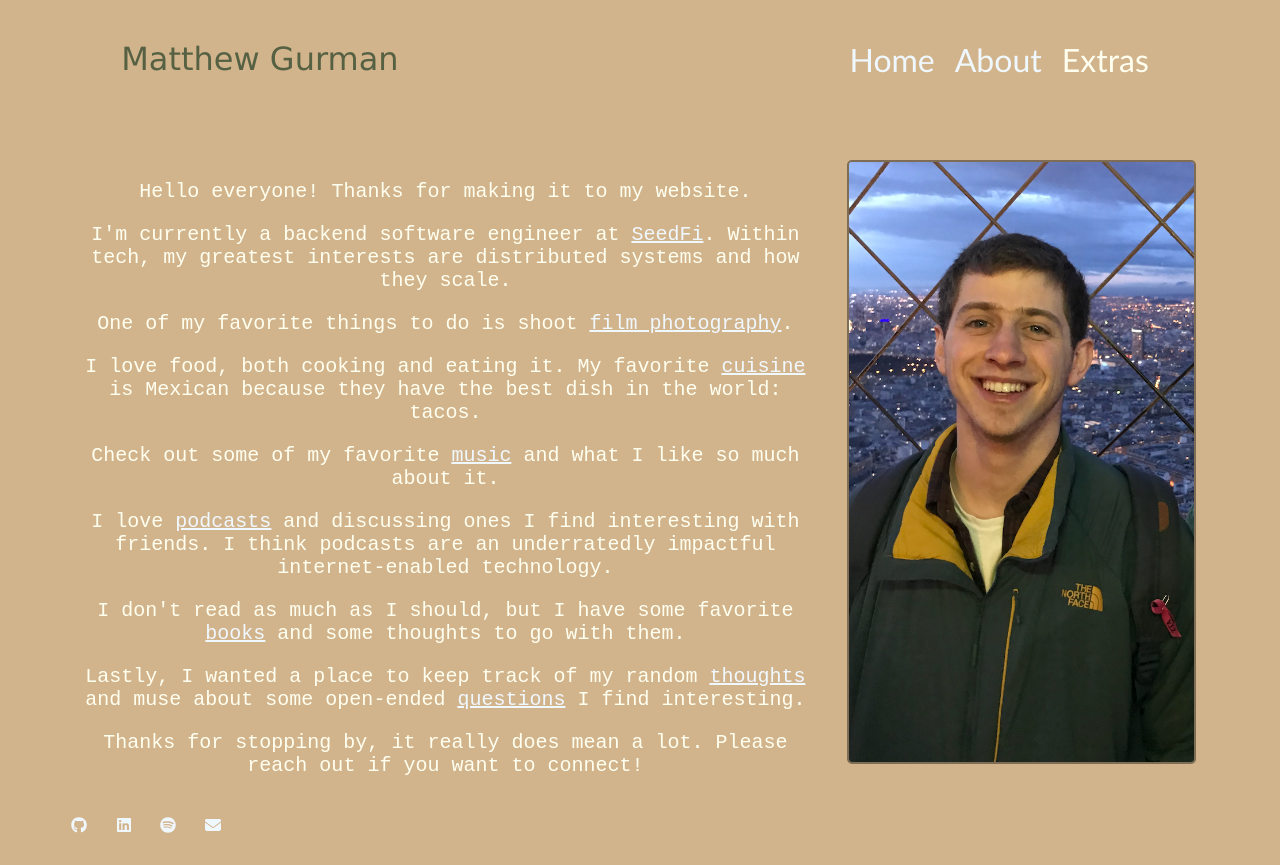
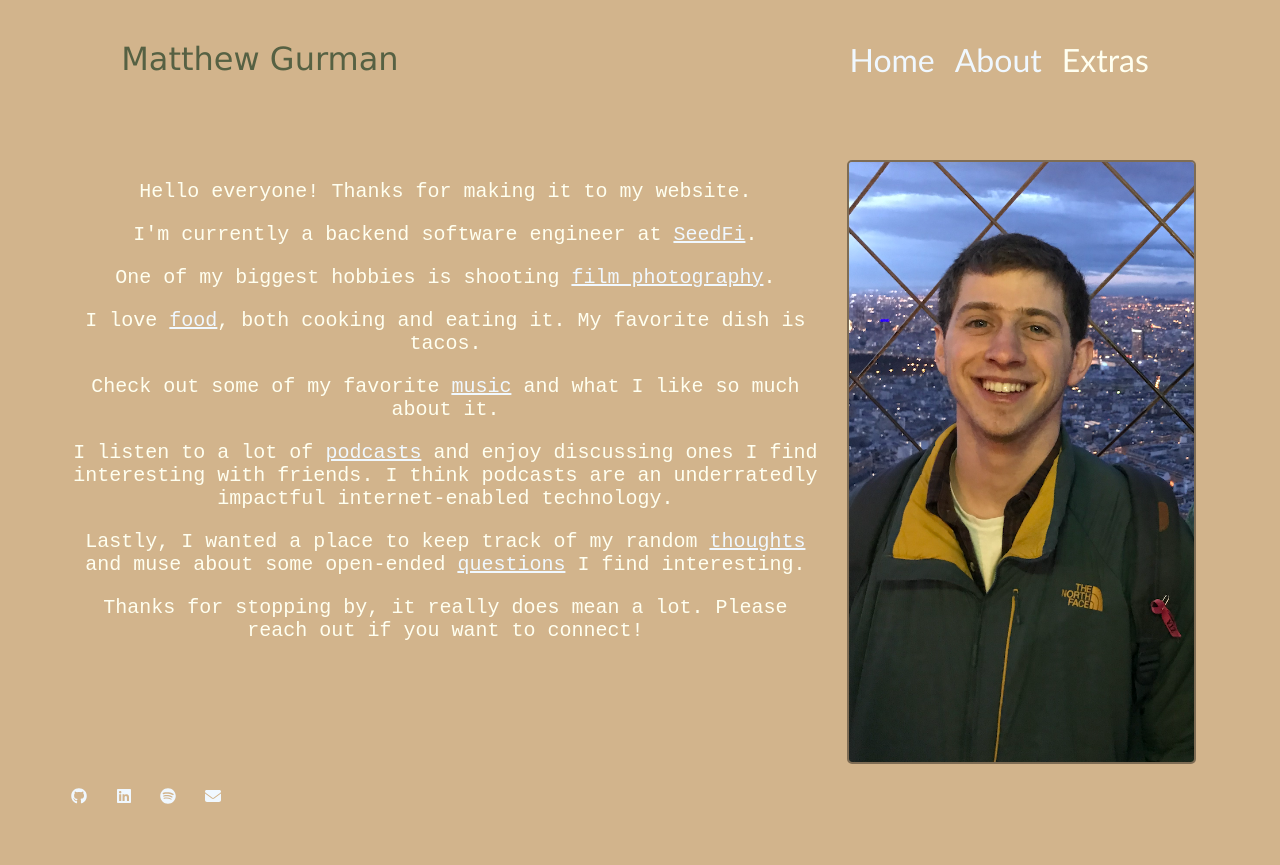
Before and after one commit to magurman/matthewgurman.com, a React (Create React App) app: page / in a window 1280 px wide. After the commit the page ends 836 px from the top, so only its background shows below. Built offline with nearby package versions, Linux system fonts and the light colour scheme.

Commit message:
update landing page

```diff
--- a/src/components/Landing.js
+++ b/src/components/Landing.js
@@ -21,24 +21,23 @@ class Landing extends Component {
                         </p>
                         <p className="landing-p">
                             I'm currently a backend software engineer at <a href={data.links.seedfi} target="_blank" rel="noopener noreferrer">SeedFi</a>.
-                            Within tech, my greatest interests are distributed systems and how they scale.
                         </p>
                         <p className="landing-p">
-                            One of my favorite things to do is shoot {PhotographyLink}.
+                            One of my biggest hobbies is shooting {PhotographyLink}.
                         </p>
                         <p className="landing-p">
-                            I love food, both cooking and eating it. My favorite {CuisineLink} is Mexican because they have the best dish in the world: tacos.
+                            I love <a href="/cuisine">food</a>, both cooking and eating it. My favorite dish is tacos.
                         </p>
                         <p className="landing-p">
                             Check out some of my favorite <a href="/music">music</a> and what I like so much about it.
                         </p>
                         <p className="landing-p">
-                            I love <a href="/podcasts">podcasts</a> and discussing ones I find interesting with friends. I think podcasts are an underratedly impactful
+                            I listen to a lot of <a href="/podcasts">podcasts</a> and enjoy discussing ones I find interesting with friends. I think podcasts are an underratedly impactful
                             internet-enabled technology.
                         </p>
-                        <p className="landing-p">
+                        {/* <p className="landing-p">
                             I don't read as much as I should, but I have some favorite <a href="/books">books</a> and some thoughts to go with them.
-                        </p>
+                        </p>                         */}
                         <p className="landing-p">
                             Lastly, I wanted a place to keep track of my random <a href="/thoughts">thoughts</a> and muse about some open-ended <a href="/questions">questions</a> I find interesting.
                         </p>
```
